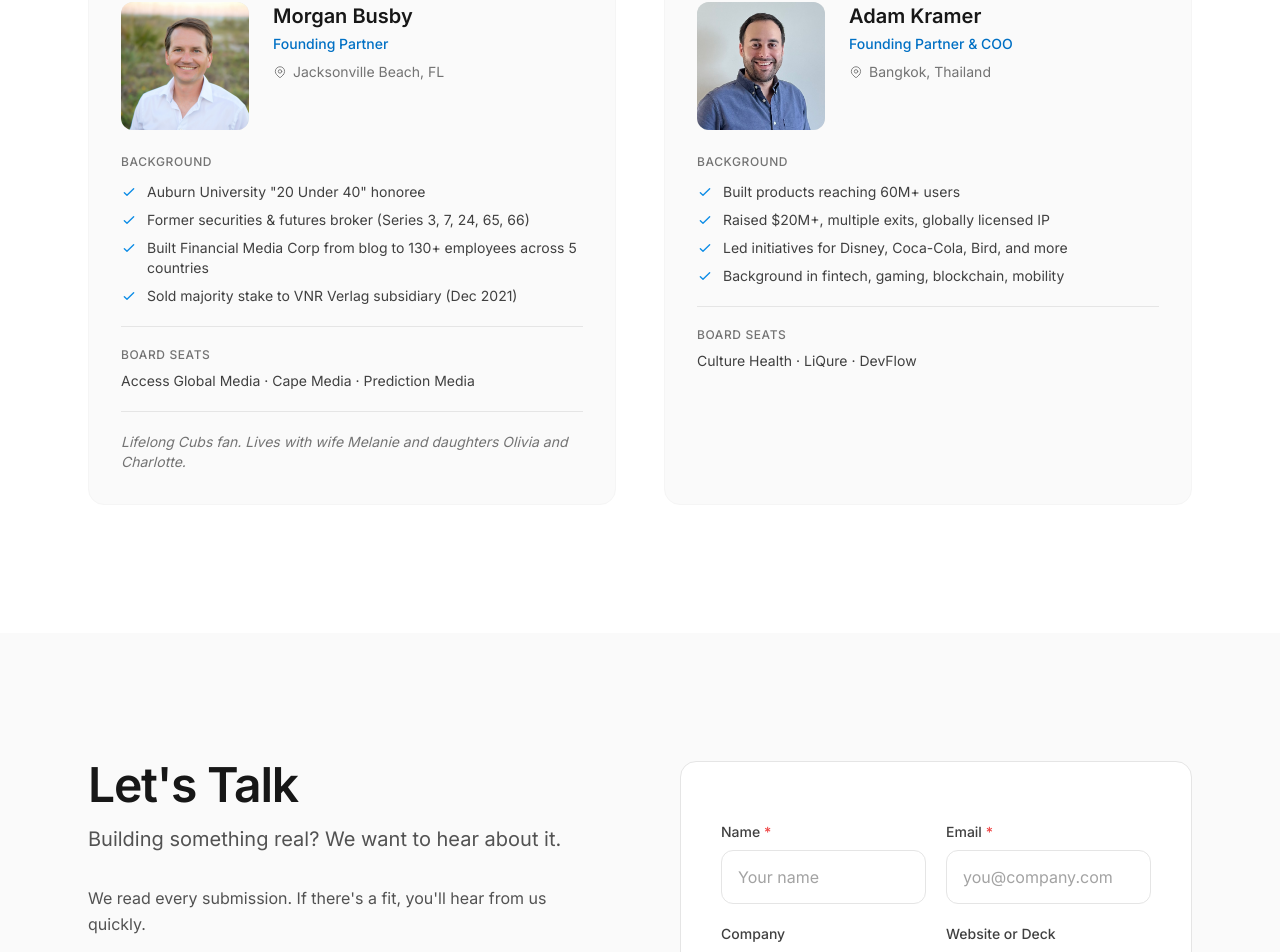
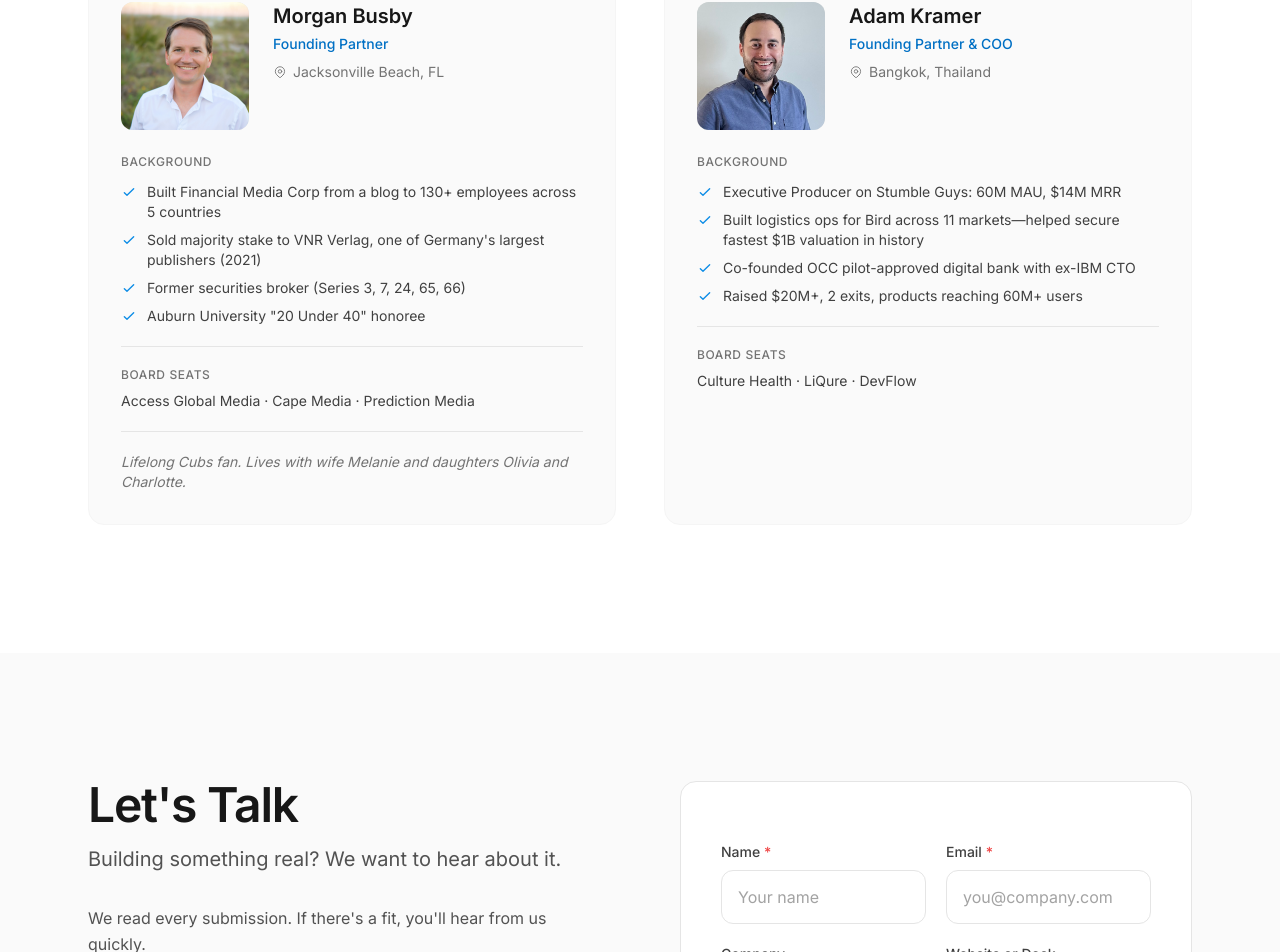
Before and after one commit to MBI-VC/mbi-website, a Next.js app: page / in a window 1280 px wide. Shown: the part 5485-6437 px from the top of the page. Built offline with nearby package versions, Linux system fonts and the light colour scheme.

Commit message:
Revise team highlights with stronger, specific achievements

```diff
--- a/src/content/site-content.ts
+++ b/src/content/site-content.ts
@@ -201,10 +201,10 @@ export const team = {
       role: 'Founding Partner',
       image: '/images/team/morgan-busby.png',
       highlights: [
+        'Built Financial Media Corp from a blog to 130+ employees across 5 countries',
+        'Sold majority stake to VNR Verlag, one of Germany\'s largest publishers (2021)',
+        'Former securities broker (Series 3, 7, 24, 65, 66)',
         'Auburn University "20 Under 40" honoree',
-        'Former securities & futures broker (Series 3, 7, 24, 65, 66)',
-        'Built Financial Media Corp from blog to 130+ employees across 5 countries',
-        'Sold majority stake to VNR Verlag subsidiary (Dec 2021)',
       ],
       boards: ['Access Global Media', 'Cape Media', 'Prediction Media'],
       location: 'Jacksonville Beach, FL',
@@ -216,10 +216,10 @@ export const team = {
       role: 'Founding Partner & COO',
       image: '/images/team/adam-kramer.png',
       highlights: [
-        'Built products reaching 60M+ users',
-        'Raised $20M+, multiple exits, globally licensed IP',
-        'Led initiatives for Disney, Coca-Cola, Bird, and more',
-        'Background in fintech, gaming, blockchain, mobility',
+        'Executive Producer on Stumble Guys: 60M MAU, $14M MRR',
+        'Built logistics ops for Bird across 11 markets—helped secure fastest $1B valuation in history',
+        'Co-founded OCC pilot-approved digital bank with ex-IBM CTO',
+        'Raised $20M+, 2 exits, products reaching 60M+ users',
       ],
       boards: ['Culture Health', 'LiQure', 'DevFlow'],
       location: 'Bangkok, Thailand',
```
Also changed, not shown: trash.html (added).
